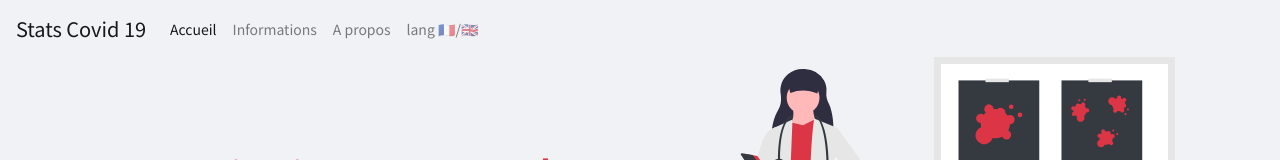
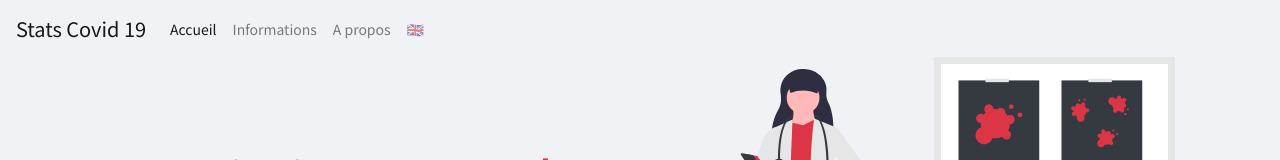
Before and after one commit to nathan-ch/nathan-ch.github.io, a React (Create React App) app: page / in a window 1280 px wide. Shown: the top 160 px of the page. Built offline with nearby package versions, Linux system fonts and the light colour scheme; no server answers.

Commit message:
local storage lang

```diff
--- a/src/App.js
+++ b/src/App.js
@@ -26,17 +26,27 @@ const messages = {
 const App = () => {
   const [language, setLanguage] = useState('fr');
 
+    useEffect(() => {
+      if(localStorage.getItem('lang')){
+        setLanguage(localStorage.getItem('lang'))
+      }
+    },[]);
+
   const changeLanguage = (e) =>{
     if(language === 'fr'){
       setLanguage('en')
-    }else{setLanguage('fr')}
+      localStorage.setItem('lang', 'en')
+    }else{
+      setLanguage('fr')
+      localStorage.setItem('lang', 'fr')
+    }
   }
 
   return (
     <Router>
     <IntlProvider locale={language} messages={messages[language]}>
     <div className="App">
-      <Navbar changeLanguage={changeLanguage} />
+      <Navbar changeLanguage={changeLanguage} currentLang={language} />
     </div>
     <Switch>
       <Route path="/informations">
--- a/src/components/Navbar.jsx
+++ b/src/components/Navbar.jsx
@@ -11,7 +11,7 @@ import {
 
 
 
-const NavBar = ({changeLanguage}) => {
+const NavBar = ({changeLanguage, currentLang}) => {
 
     return(
         <div className="mx-auto" style={{maxWidth:"1800px"}}>
@@ -32,7 +32,7 @@ const NavBar = ({changeLanguage}) => {
                             <Link className="nav-link" to="/apropos"><FormattedMessage id="home.navAbout" /></Link>
                         </li>
                         <li class="nav-Item">
-                            <a className="nav-link" onClick={changeLanguage}>lang  🇫🇷/🇬🇧 </a>
+                            <a className="nav-link" onClick={changeLanguage}>{ currentLang === "en" ?  '🇫🇷' : '🇬🇧'}</a>
                         </li>
                     </ul>
                 </div>
```
